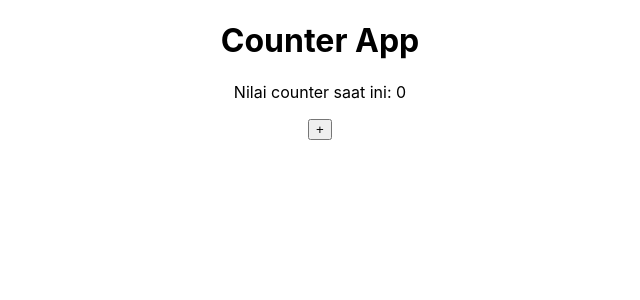
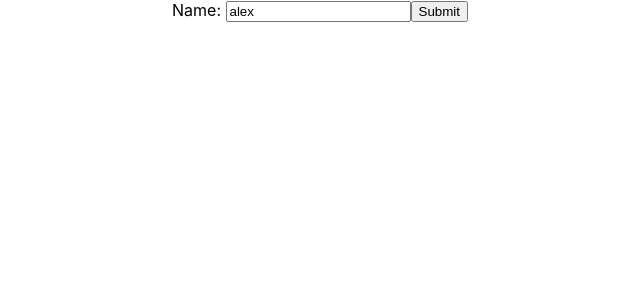
Before and after one commit to murqdan/tilegrid-app, a React (Create React App) app: page / in a window 1280 px wide. Shown: the top 300 px of the page, without its empty margins (320-960 px from the left). Built offline with nearby package versions, Linux system fonts and the light colour scheme.

Commit message:
(menangani form) uncontrolled form

```diff
--- a/src/App.js
+++ b/src/App.js
@@ -1,11 +1,11 @@
 import React from 'react'
 import './App.css'
-import Counter from './Counter'
+import UncontrolledForm from './UncontrolledForm'
 
 function App () {
   return (
     <div className='App'>
-      <Counter />
+      <UncontrolledForm />
     </div>
   )
 }
--- /dev/null
+++ b/src/UncontrolledForm.js
@@ -0,0 +1,24 @@
+import * as React from 'react'
+
+const UncontrolledForm = () => {
+  const inputName = React.useRef(null)
+
+  const handleSubmit = event => {
+    event.preventDefault()
+    // kirim data form
+    alert(inputName.current.value)
+  }
+
+  return (
+  <form onSubmit={handleSubmit}>
+    <label>
+        Name: <input type='text' ref={inputName} defaultValue='alex' />
+        {/* Catatan: Untuk <input type='checkbox'> and <input type='radio'> kita bisa pakai defaultChecked,
+        sedangkan <select> and <textarea> kita bisa menggunakan defaultValue. */}
+    </label>
+    <input type='submit' value='Submit' />
+  </form>
+  )
+}
+
+export default UncontrolledForm
```
